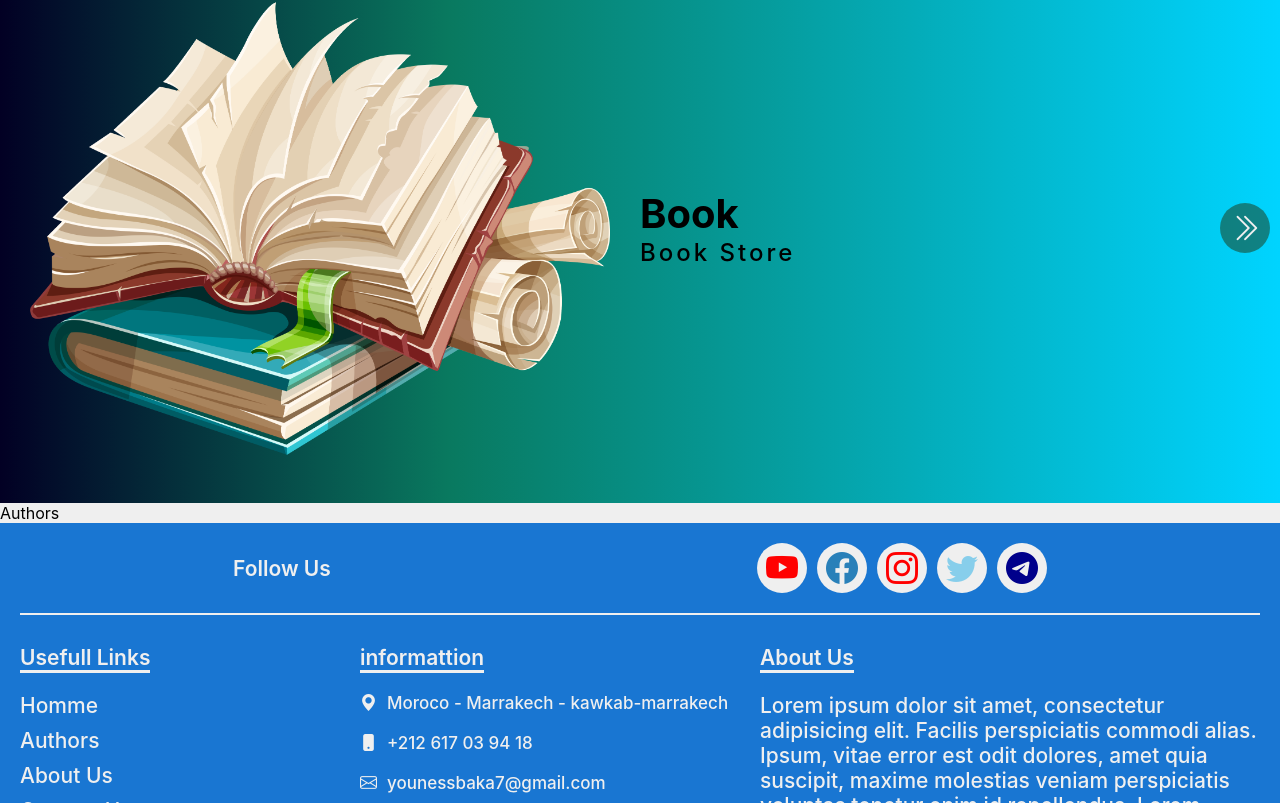
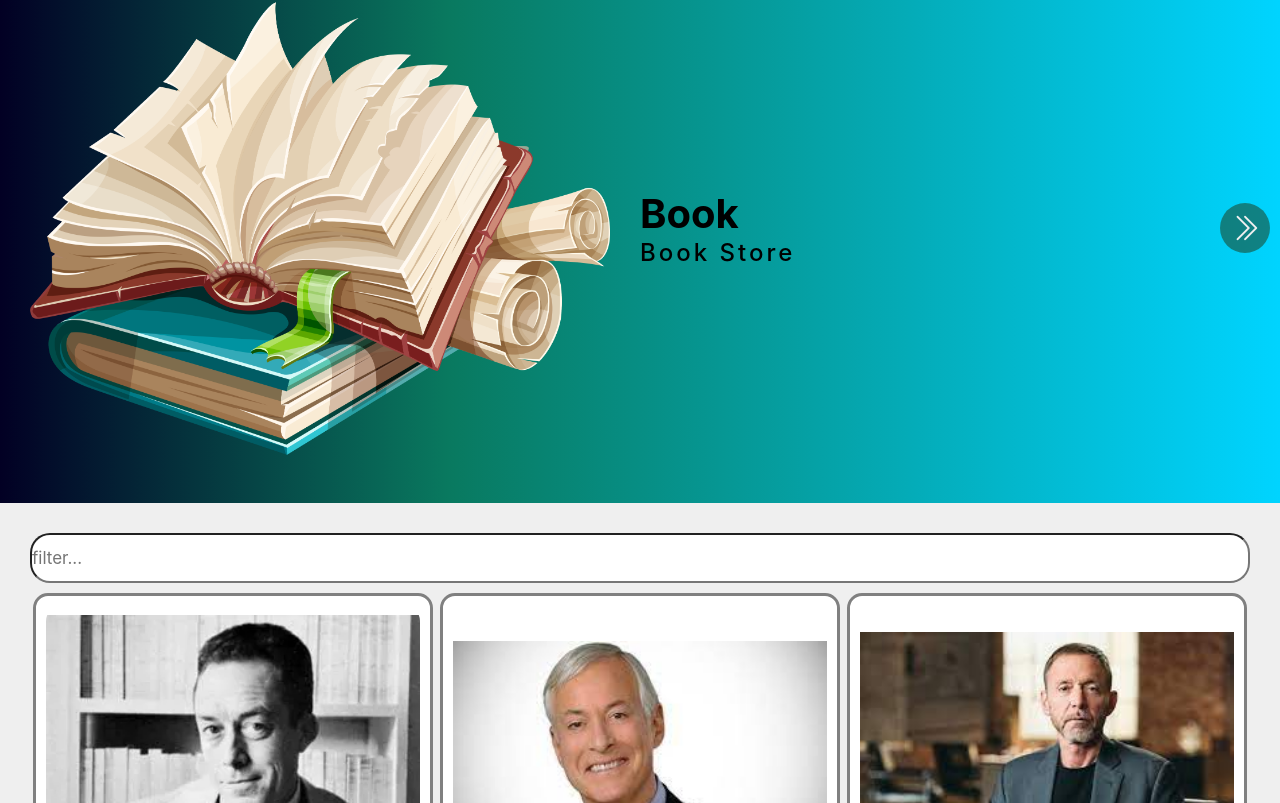
Before and after one commit to younessbakka7/book, a React (Create React App) app in the folder bibstore/: page /authors in a window 1280 px wide. Shown: the part 297-1100 px from the top of the page. Built offline with nearby package versions, Linux system fonts and the light colour scheme.

Commit message:
pageauthors

```diff
--- a/bibstore/src/Components/SlideBoook/SlideBook.jsx
+++ b/bibstore/src/Components/SlideBoook/SlideBook.jsx
@@ -19,7 +19,7 @@ const SlideBook = ({data}) => {
   const handleModal = (book) => {
     setOpenModal(true)
     setDatabook(book)
-    console.log(book)
+
 
   }
 
@@ -52,7 +52,7 @@ const SlideBook = ({data}) => {
                <Rating rating={item.rating} reviews={item.reviews}/>
                <p className='book-slide-item-price'>${item.price}</p>
                <div className="book-slide-item-icon">
-               <i onClick={(params) => {handleModal(item)}} class="bi bi-eye icon-show"></i>
+               <i onClick={() => {handleModal(item)}} class="bi bi-eye icon-show"></i>
                <i onClick={() =>Additem({...item, quantity}) } class="bi bi-cart-check-fill icon-add-cart"></i>
                </div>
 
--- /dev/null
+++ b/bibstore/src/Components/pages/Authors/Authors.css
@@ -0,0 +1,53 @@
+.authors {
+    padding: 30px;
+
+}
+.filter-authors{
+width: 100%;
+
+
+
+}
+.box-filter{
+    width: 100%;
+    height: 50px;
+    border-radius: 20px;
+    font-size: 17px;
+}
+.authors-wrapeer {
+    display: flex;
+    align-items: center;
+    justify-content: space-around;
+    flex-wrap: wrap;
+
+}
+
+.info-authors {
+    margin-top: 10px;
+    margin-bottom: 20px;
+    border: solid gray;
+    padding: 10px;
+    background-color: white;
+    border-radius: 15px;
+    width: 400px;
+    height: 365px;
+
+}
+
+.image-authors {
+    width: 100%;
+    height: 300px;
+    object-fit: contain;
+    border-radius: 15px;
+
+}
+
+.name-authors {
+    color: gray;
+    transition: 0.5s;
+
+}
+.name-authors:hover {
+    border-bottom:2px solid red ;
+    width: fit-content;
+}
--- a/bibstore/src/Components/pages/Authors/Authors.jsx
+++ b/bibstore/src/Components/pages/Authors/Authors.jsx
@@ -1,9 +1,32 @@
 import React from 'react';
+import {authors} from '../../../data/authors'
+import  "./Authors.css"
+import { useState} from 'react'
+
 
 const Authors = () => {
+    const [filter, setFilter] = useState("")
+
     return (
-        <div>
-            Authors
+        <div className='authors'>
+            <div className='filter-authors'>
+                <input type='search' value={filter} className='box-filter' placeholder='filter...' onChange={e=>setFilter(e.target.value)} />
+
+            </div>
+           <div className='authors-wrapeer'>
+              {authors.filter(a=>a.name.toLowerCase().includes(filter)).map((e) => (
+                <div className='info-authors' key={e.id}>
+                    <img className='image-authors' src={e.image} alt={e.name} />
+                    <h2 className='name-authors'>{e.name}</h2>
+                </div>
+              ))}
+
+
+
+
+           </div>
+
+
         </div>
     );
 }
```
